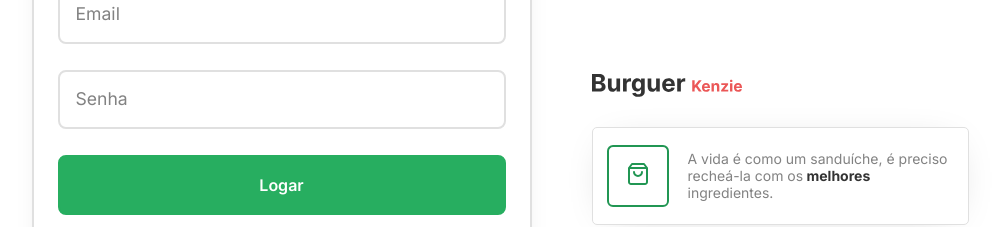
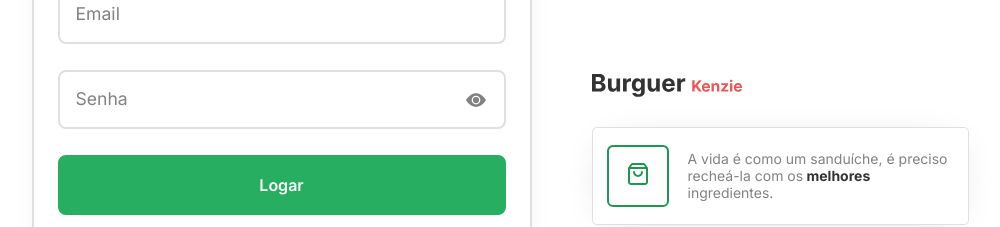
Before and after one commit to tamir-ferreira/Burguer-Kenzie, a React (Vite) app: page / in a window 1280 px wide. Shown: the part 267-494 px from the top of the page, without its empty margins (140-1140 px from the left). Built offline with nearby package versions, Linux system fonts and the light colour scheme.

Commit message:
feat: create show/hide password

```diff
--- a/src/components/Form/FormLogin/index.tsx
+++ b/src/components/Form/FormLogin/index.tsx
@@ -1,4 +1,6 @@
 import { Link } from "react-router-dom";
+import { BsEyeSlash } from "react-icons/bs";
+import { BsFillEyeFill } from "react-icons/bs";
 import { useForm } from "react-hook-form";
 import { yupResolver } from "@hookform/resolvers/yup";
 import { Button } from "../../Button";
@@ -10,7 +12,7 @@ import { UserContext } from "../../../context/UserContext";
 import * as i from "../../../interfaces/UserInterfaces";
 
 export const FormLogin = () => {
-  const { loginSubmit } = useContext(UserContext);
+  const { loginSubmit, showPass, setShowPass } = useContext(UserContext);
 
   const {
     register,
@@ -32,10 +34,17 @@ export const FormLogin = () => {
       />
 
       <Input
-        type="password"
+        type={showPass ? "text" : "password"}
         name="Senha"
         register={register("password")}
         error={errors.password?.message}
+        children={
+          showPass ? (
+            <BsEyeSlash size={20} onClick={() => setShowPass(!showPass)} />
+          ) : (
+            <BsFillEyeFill size={20} onClick={() => setShowPass(!showPass)} />
+          )
+        }
       />
       <Button content="Logar" size="default" color="primary" />
 
--- a/src/components/Input/index.tsx
+++ b/src/components/Input/index.tsx
@@ -5,11 +5,19 @@ interface iInputProps {
   name: string;
   register: object;
   error: string | undefined;
+  children?: React.ReactNode;
 }
 
-export const Input = ({ type, name, register, error }: iInputProps) => {
+export const Input = ({
+  children,
+  type,
+  name,
+  register,
+  error,
+}: iInputProps) => {
   return (
     <StyledInput>
+      {children}
       <input
         className={error && "input-error"}
         type={type}
--- a/src/components/Input/style.ts
+++ b/src/components/Input/style.ts
@@ -20,6 +20,11 @@ export const StyledInput = styled.fieldset`
     border-radius: var(--border-radius-1);
     transition: 0.4s ease;
 
+    :-webkit-autofill,
+    :-webkit-autofill:focus {
+      transition: background-color 600000s 0s, color 600000s 0s;
+    }
+
     :focus {
       border-color: var(--color-success);
     }
@@ -30,6 +35,16 @@ export const StyledInput = styled.fieldset`
       font-size: 0.9rem;
       padding: 0 10px;
       background-color: var(--color-white);
+    }
+  }
+
+  > svg {
+    position: absolute;
+    right: 20px;
+    top: 20px;
+    color: var(--color-gray-50);
+    :hover {
+      cursor: pointer;
     }
   }
 
--- a/src/context/UserContext.tsx
+++ b/src/context/UserContext.tsx
@@ -9,6 +9,7 @@ export const UserProvider = ({ children }: i.UserProvider) => {
   const navigate = useNavigate();
   const [loadUser, setLoadUser] = useState(true);
   const [userInfo, setUserInfo] = useState(null);
+  const [showPass, setShowPass] = useState(false);
 
   const loginSubmit = async (data: i.DataLogin) => {
     const response = await loginUser(data);
@@ -54,6 +55,8 @@ export const UserProvider = ({ children }: i.UserProvider) => {
         loginSubmit,
         registerSubmit,
         logout,
+        showPass,
+        setShowPass,
       }}
     >
       {children}
--- a/src/interfaces/UserInterfaces.ts
+++ b/src/interfaces/UserInterfaces.ts
@@ -20,6 +20,8 @@ export interface UserContext {
   loginSubmit: (data: DataLogin) => void;
   registerSubmit: (data: DataRegister) => void;
   logout: () => void;
+  showPass: boolean;
+  setShowPass: React.Dispatch<React.SetStateAction<boolean>>;
 }
 
 export interface DataLogin {
```
